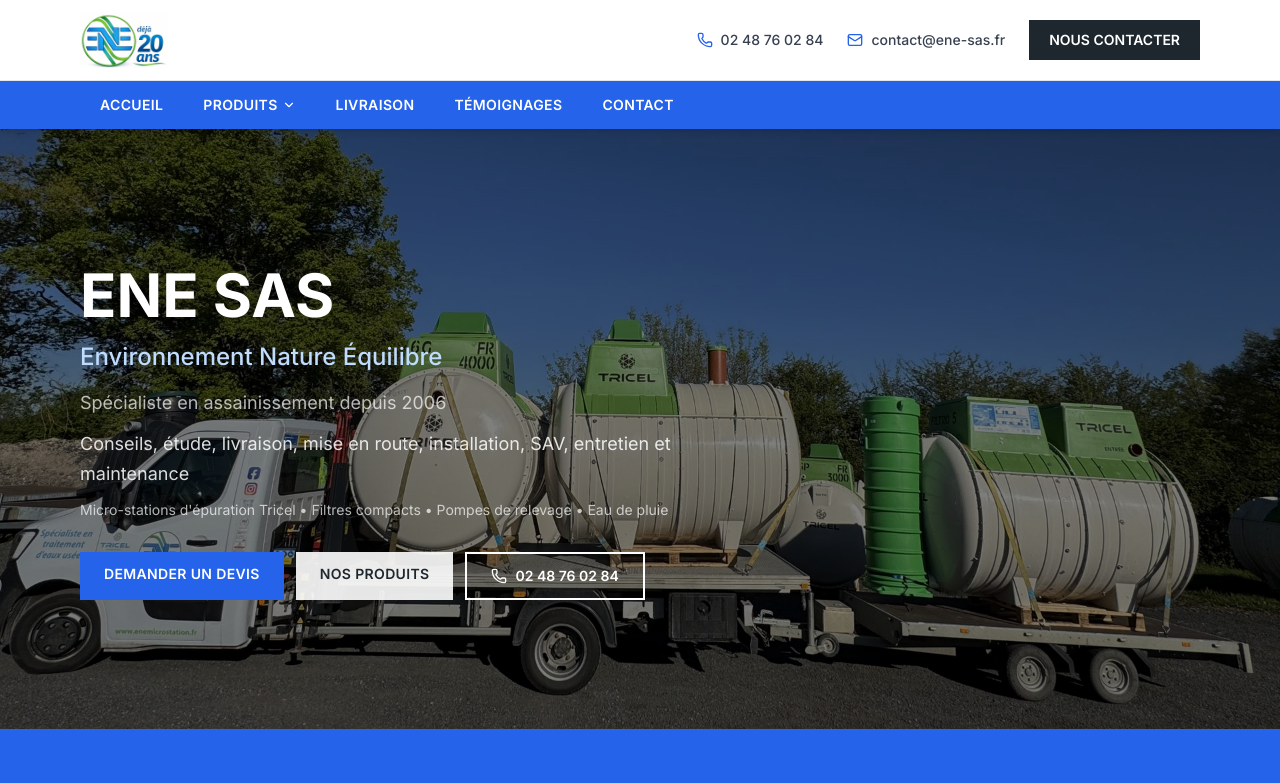
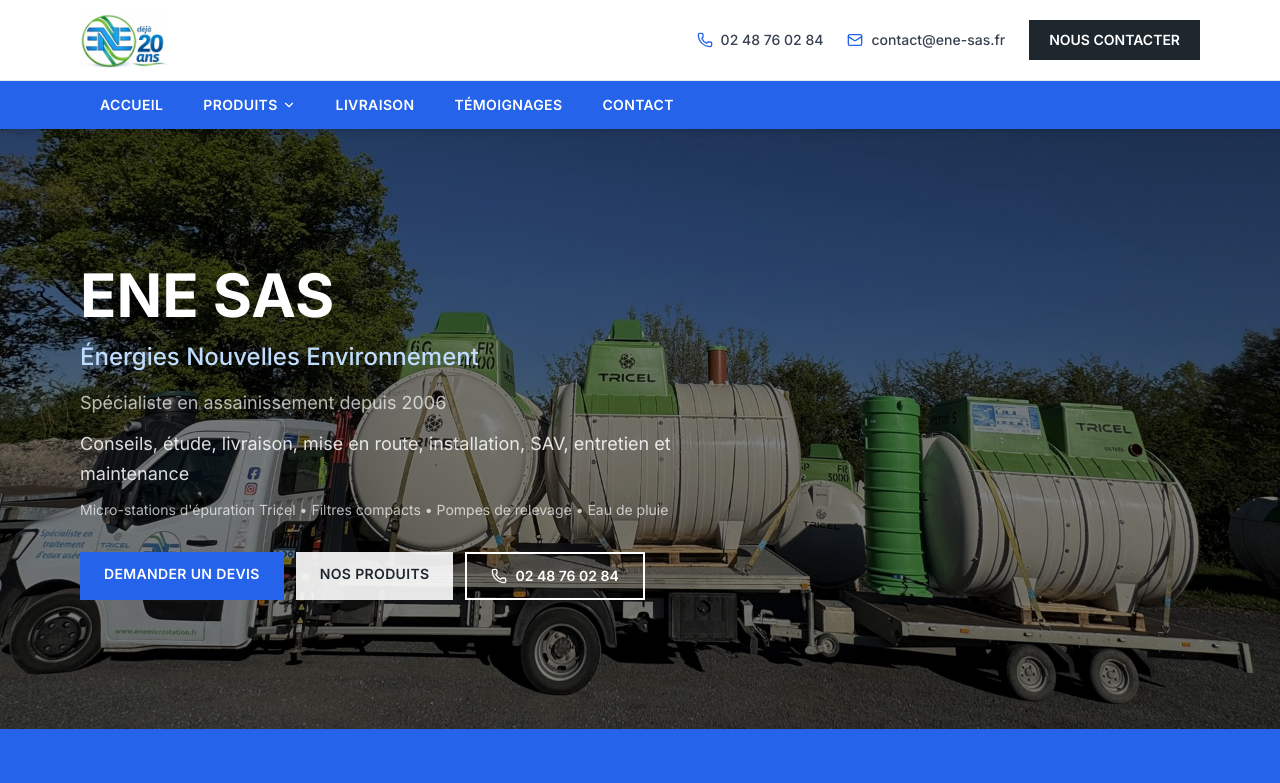
Before and after one commit to xeanoob/enemicrostation, a Next.js app: page / in a window 1280 px wide. Shown: the top 783 px of the page. Built offline with nearby package versions, Linux system fonts and the light colour scheme.

Commit message:
modification ene

```diff
--- a/src/app/layout.tsx
+++ b/src/app/layout.tsx
@@ -17,7 +17,7 @@
     template: "%s | ENE SAS Assainissement",
   },
   description:
-    "ENE SAS (Environnement Nature Équilibre), spécialiste de l'assainissement non collectif depuis 2006. Micro-stations Tricel Novo, filtres compacts Seta, pompes de relevage Calpeda. Installation, entretien et SAV à Sancoins (18) et départements 58, 03, 36, 23, 63.",
+    "ENE SAS (Énergies Nouvelles Environnement), spécialiste de l'assainissement non collectif depuis 2006. Micro-stations Tricel Novo, filtres compacts Seta, pompes de relevage Calpeda. Installation, entretien et SAV à Sancoins (18) et départements 58, 03, 36, 23, 63.",
   keywords: [
     "micro-station épuration",
     "assainissement non collectif",
@@ -37,7 +37,7 @@
     "épuration eaux usées",
   ],
   authors: [{ name: "ENE SAS" }],
-  creator: "ENE SAS - Environnement Nature Équilibre",
+  creator: "ENE SAS - Énergies Nouvelles Environnement",
   publisher: "ENE SAS",
   formatDetection: { telephone: true, email: true, address: true },
   alternates: { canonical: "https://enemicrostation.fr" },
@@ -45,7 +45,7 @@
     type: "website",
     locale: "fr_FR",
     url: "https://enemicrostation.fr",
-    siteName: "ENE SAS - Environnement Nature Équilibre",
+    siteName: "ENE SAS - Énergies Nouvelles Environnement",
     title: "ENE SAS - Spécialiste Micro-Station d'Épuration depuis 2006",
     description:
       "Micro-stations Tricel Novo, filtres compacts, pompes de relevage. Installation et entretien dans le Cher (18), Nièvre (58), Allier (03) et départements limitrophes.",
@@ -54,7 +54,7 @@
         url: "/opengraph-image.png",
         width: 1200,
         height: 630,
-        alt: "ENE SAS - Environnement Nature Équilibre - Assainissement",
+        alt: "ENE SAS - Énergies Nouvelles Environnement - Assainissement",
       },
     ],
   },
@@ -80,7 +80,7 @@
 const jsonLd = {
   "@context": "https://schema.org",
   "@type": "LocalBusiness",
-  name: "ENE SAS - Environnement Nature Équilibre",
+  name: "ENE SAS - Énergies Nouvelles Environnement",
   description: "Spécialiste de l'assainissement non collectif depuis 2006. Micro-stations Tricel Novo, filtres compacts, pompes de relevage, récupération d'eau de pluie.",
   url: "https://enemicrostation.fr",
   telephone: "+33248760284",
--- a/src/app/mentions-legales/page.tsx
+++ b/src/app/mentions-legales/page.tsx
@@ -2,7 +2,7 @@
 
 export const metadata: Metadata = {
   title: "Mentions Légales",
-  description: "Mentions légales et conditions générales d'utilisation du site ENE SAS - Environnement Nature Équilibre. Politique de confidentialité et cookies.",
+  description: "Mentions légales et conditions générales d'utilisation du site ENE SAS - Énergies Nouvelles Environnement. Politique de confidentialité et cookies.",
   alternates: { canonical: "https://enemicrostation.fr/mentions-legales" },
   robots: { index: false, follow: true },
 };
--- a/src/components/sections/Hero.tsx
+++ b/src/components/sections/Hero.tsx
@@ -30,7 +30,7 @@
             ENE SAS
           </h1>
           <p className="text-xl sm:text-2xl text-primary-200 font-medium mb-4">
-            Environnement Nature Équilibre
+            Énergies Nouvelles Environnement
           </p>
           <p className="text-white/70 text-base md:text-lg mb-3">
             Spécialiste en assainissement depuis 2006
```
Also changed, not shown: public/opengraph-image.png, src/app/opengraph-image.png.
